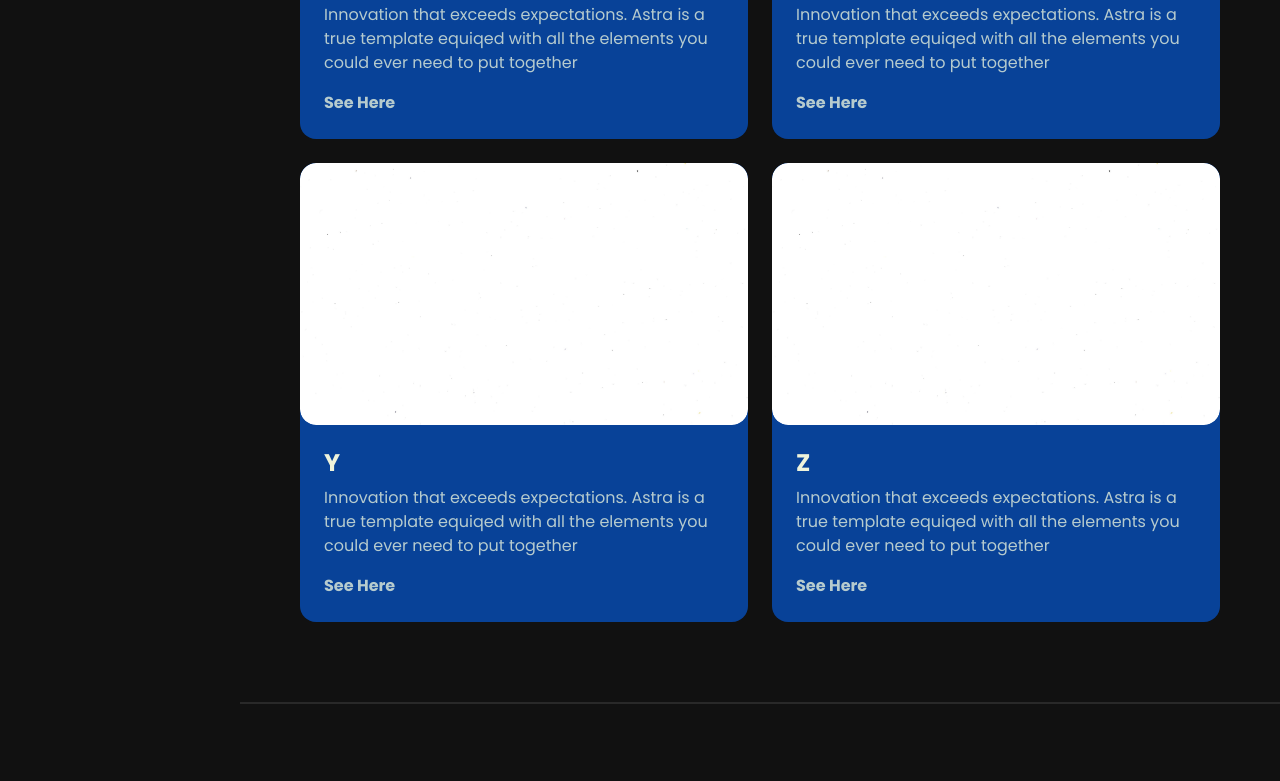
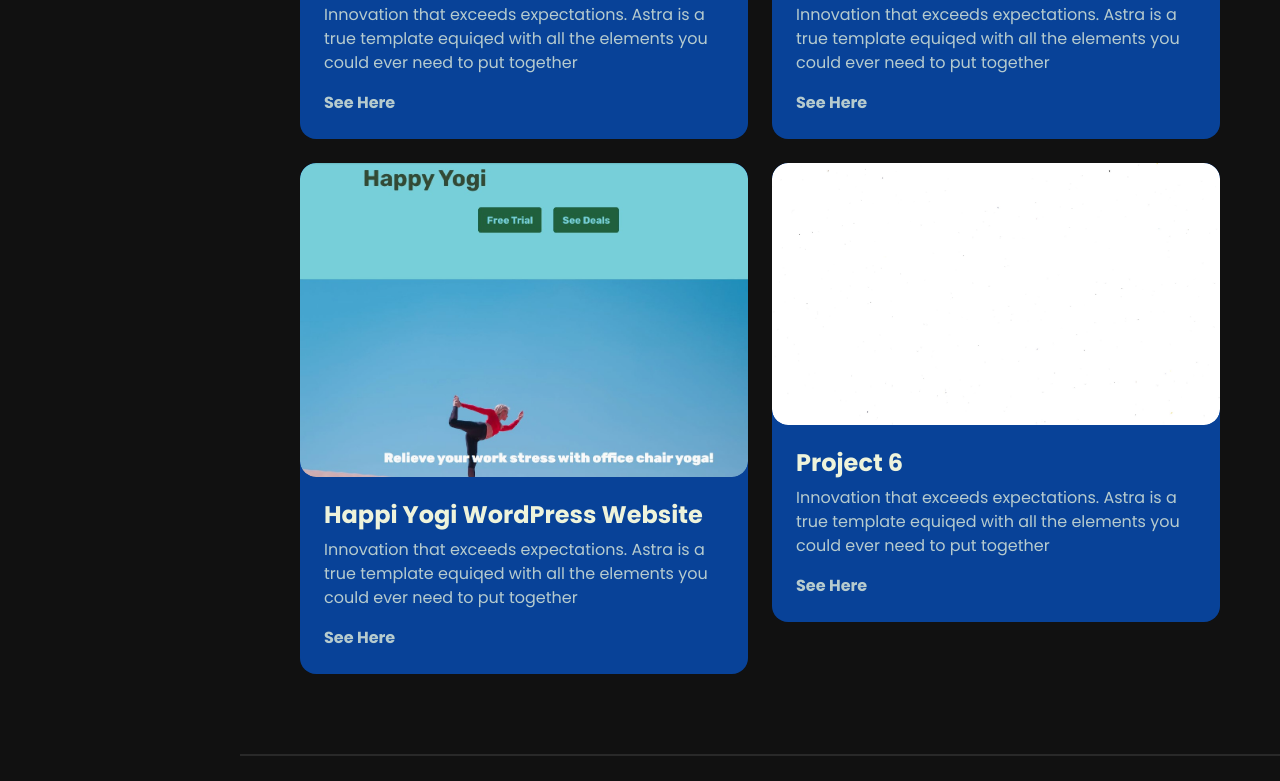
Before and after one commit to Minyaraw/Minyaraw.github.io, a plain HTML site: page index.html in a window 1280 px wide. Shown: the part 3070-3851 px from the top of the page. Drawn offline with Linux system fonts and the light colour scheme.

Commit message:
added projects

```diff
--- a/index.html
+++ b/index.html
@@ -224,12 +224,12 @@
                     <div class="col-md-6" data-aos="fade-up" data-aos-delay="300">
                         <div class="card-custom rounded-4 bg-base shadow-effect">
                             <div class="card-custom-image rounded-4">
-                                <img class="rounded-4" src="./assets/images/project1.jpeg" alt="">
+                                <img class="rounded-4" src="./assets/images/Screenshot 2023-02-20 201048.jpg" alt="">
                             </div>
                             <div class="card-custom-content p-4">
-                                <h4>Y</h4>
+                                <h4>Happi Yogi WordPress Website</h4>
                                 <p>Innovation that exceeds expectations. Astra is a true template equiqed with all the elements you could ever need to put together</p>
-                                <a href="#" class="link-custom">See Here</a>
+                                <a href="https://happiyogi2.wordpress.com/" class="link-custom">See Here</a>
                             </div>
                         </div>
                     </div>
@@ -237,10 +237,10 @@
                     <div class="col-md-6" data-aos="fade-up" data-aos-delay="300">
                         <div class="card-custom rounded-4 bg-base shadow-effect">
                             <div class="card-custom-image rounded-4">
-                                <img class="rounded-4" src="./assets/images/project1.jpeg" alt="">
+                                <img class="rounded-4" src="./assets/images/project1.jpeg " alt="">
                             </div>
                             <div class="card-custom-content p-4">
-                                <h4>Z</h4>
+                                <h4>Project 6</h4>
                                 <p>Innovation that exceeds expectations. Astra is a true template equiqed with all the elements you could ever need to put together</p>
                                 <a href="#" class="link-custom">See Here</a>
                             </div>
@@ -475,12 +475,12 @@
                     <div class="col-md-4" data-aos="fade-up" data-aos-delay="600">
                         <div class="card-custom rounded-4 bg-base shadow-effect">
                             <div class="card-custom-image rounded-4">
-                                <img class="rounded-4" src="./assets/images/project1.jpeg" alt="">
+                                <img class="rounded-4" src="./assets/images/scrolling-gradient.jpg" alt="">
                             </div>
                             <div class="card-custom-content p-4">
                                 <p class="text-brand mb-2">Fall 2022</p>
                                 <h5 class="mb-4">Developed Scrolling Gradients</h5>
-                                <a href="#" class="link-custom">See More</a>
+                                <a href="https://codepen.io/Minyaraw/pen/MWXLJGr" class="link-custom">See More</a>
                             </div>
                         </div>
                     </div>
```
Also changed, not shown: assets/images/Screenshot 2023-02-20 201048.jpg (added), assets/images/scrolling-gradient.jpg (added).
